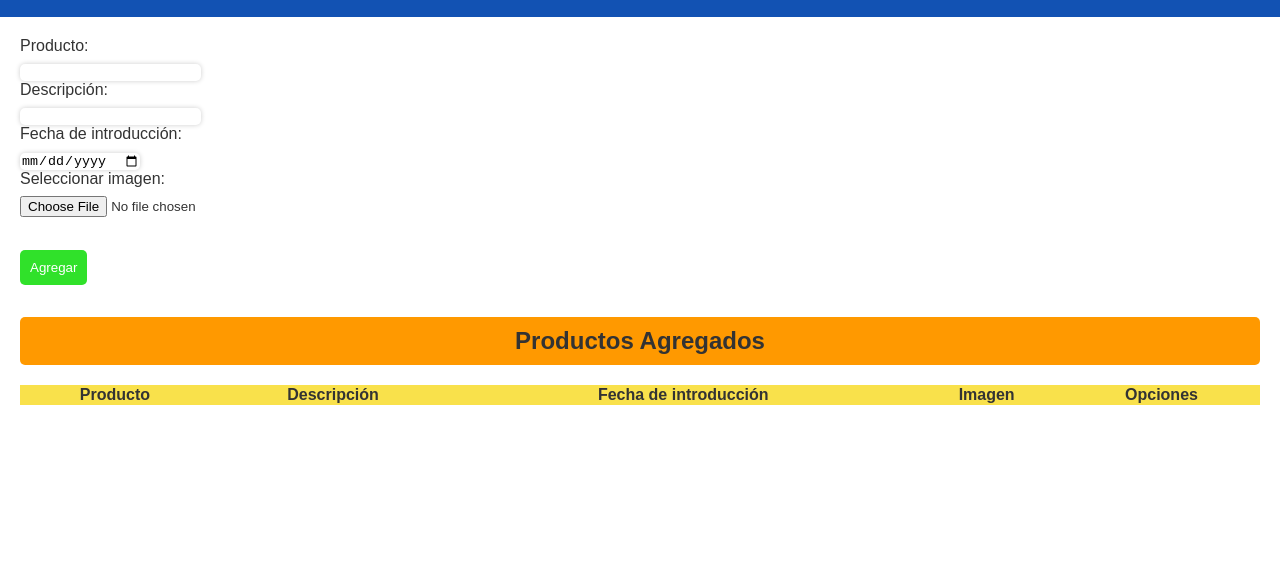
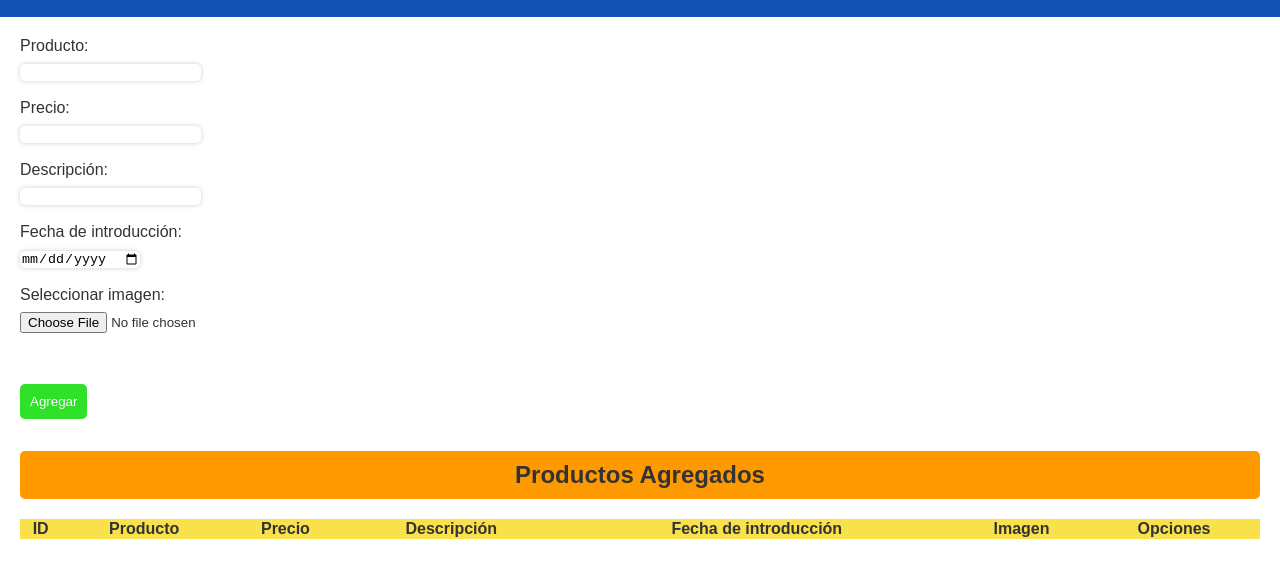
Before and after one commit to YahairaCZ/negociosE, a plain HTML site: page index.html in a window 1280 px wide. Shown: the part 57-634 px from the top of the page. Drawn offline with Linux system fonts and the light colour scheme.

Commit message:
Update index.html

```diff
--- a/index.html
+++ b/index.html
@@ -1,5 +1,5 @@
 <!DOCTYPE html>
-<html lang="es">
+<html>
 <head>
     <title>Lista de productos</title>
     <meta charset="UTF-8">
@@ -7,33 +7,37 @@
     <link rel="stylesheet" href="estilos.css">
     <script src="funcion.js"></script>
 </head>
-<body>
+<body style="background-color: rgb(255, 255, 255)">
     <header>
         <h1>Agregar producto</h1>
     </header>
     <main>
-        <div class="container">
         <form class="formulario">
             <label for="producto">Producto:</label>
-                <input type="text" id="producto" name="producto"><br>
+            <input type="text" id="producto" name="producto"><br><br>
+            <label for="precio">Precio:</label>
+            <input type="number" name="precio" id="precio" step="any"><br><br>
             <label for="descripcion">Descripción:</label>
-                <input type="text" id="descripcion" name="descripcion"><br>
+            <input type="text" id="descripcion" name="descripcion"><br><br>
             <label for="fecha">Fecha de introducción:</label>
-                <input type="date" id="fecha" name="fecha"><br>
+            <input type="date" id="fecha" name="fecha"><br><br>
             <label for="imagen">Seleccionar imagen:</label>
-                <input type="file" id="imagen" name="imagen" accept="image/*"><br>
+            <input type="file" id="imagen" name="imagen" accept="image/*"><br><br>
             <div class="botones">
-                    <button type="button" onclick="agregarProducto()" id="agregar">Agregar</button>
+                <button type="button" onclick=agregarProducto() id="agregar">Agregar</button>
                 <input type="button" value="Guardar cambios" onclick="guardarCambios()" id="editar" style="display:none">
             </div>
             <div id="imagenPreview"></div>
+
         </form>
 
         <h2>Productos Agregados</h2>
         <table id="tablaProductos">
             <thead>
                 <tr>
+                    <th>ID</th>
                     <th>Producto</th>
+                    <th>Precio</th>
                     <th>Descripción</th>
                     <th>Fecha de introducción</th>
                     <th>Imagen</th>
@@ -43,7 +47,6 @@
             <tbody>
             </tbody>
         </table>
-        </div>
     </main>
 </body>
 </html>
```
Lines whose indentation alone changed are shown as unchanged.
